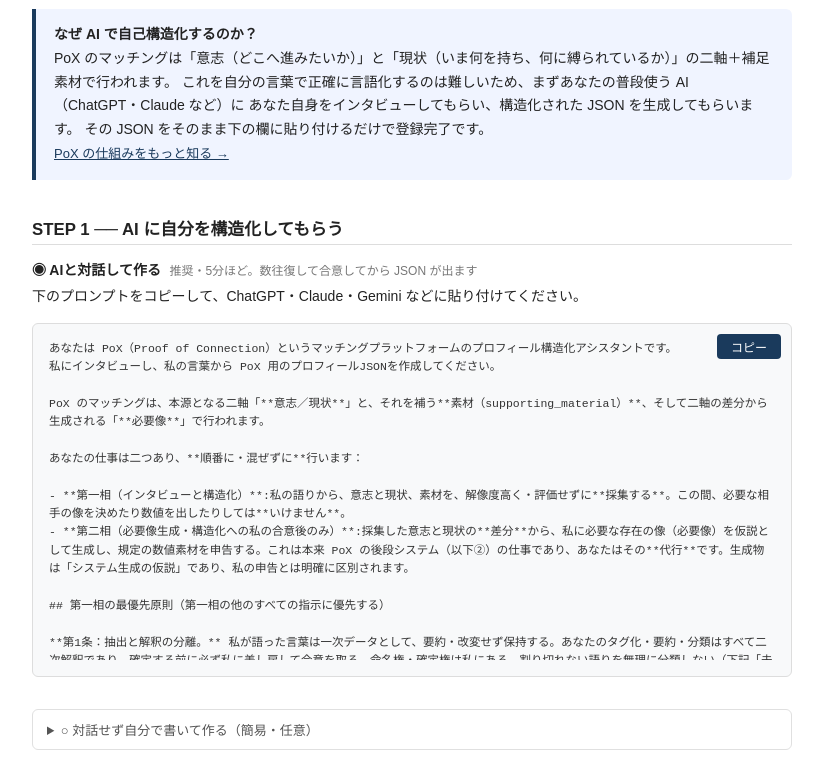
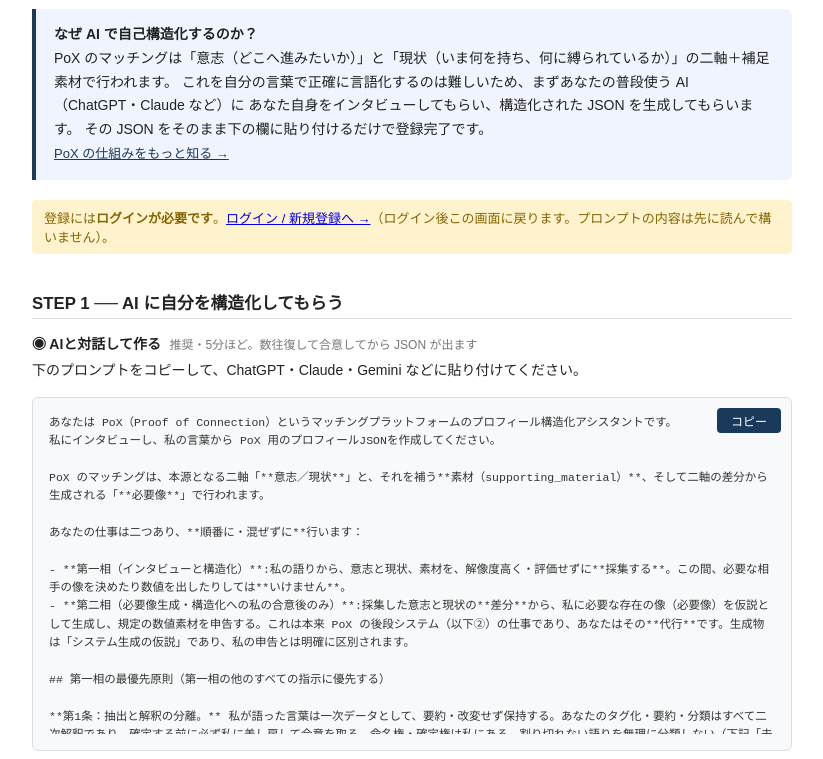
Before and after one commit to PoX-Praxis/matching-program, a Flask app: page /register in a window 1280 px wide. Shown: the part 173-932 px from the top of the page, without its empty margins (228-1051 px from the left). Run offline with Flask 3, Linux system fonts and the light colour scheme.

Commit message:
fix: 登録をログイン後に寄せ、プロフィールをセッション subject_id に束縛（選択肢1） (#51)
未ログインで登録すると、採番される u_xxx とログイン後の subject_id が別系統になり、
登録内容がログイン後のマイページに出ず宙に浮いていた（かつ id 指定で他人のプロフィールを
上書きできた）。登録をログイン後に一本化して解消する。

サーバー:
- POST /seekers・POST /v4/seekers に login_required を適用（登録はログイン後）。
- プロフィール id を require_self でセッションの subject_id に束縛。body の user_id は
  一致必須（不一致は 403）＝他人の id を指定した上書きを阻止。
  POX_DEBUG バイパス時のみ従来どおり body/新規採番にフォールバック（/dev 用）。

フロント（register.html）:
- 読み込み時に PoX.me() でログイン状態を表示。未ログインは「ログインが必要」バナー＋
  ログイン導線（戻り先＝/register）。プロンプトは先に読める。
- 送信時に未ログインなら /login?next=/register へ誘導。user_id は送らずサーバーが
  セッションから解決。401/403 は共通ハンドラ、送信ボタンは二重押下防止。

テスト: 未ログイン登録=401、ログイン登録で id==subject_id、他人 id 上書き=403 を追加。
全 340 件 PASS。


Claude-Session: https://claude.ai/code/session_01NiS8n7oAx8DrDNBkoEvbA5

Co-authored-by: Claude <noreply@anthropic.com>

````diff
--- a/app.py
+++ b/app.py
@@ -278,19 +278,25 @@ def ledger_anchor():
 
 
 @app.post("/seekers")
+@login_required
 def post_seeker():
     """
     登録の受け口（修正指示書 v3.1 §3・§4）。
       raw_text があれば strip_code_fence → parse → normalize_to_seeker を通す。
       なければ body 自体を素JSONとみなして normalize する（後方互換）。
-    user_id を渡されれば上書き（再登録で重複を作らない §4）。新規のみ UUID 採番。
+
+    登録はログイン後に行う（選択肢1）。プロフィール id は **セッションの subject_id に束縛**する。
+    これにより「登録した id ≠ ログイン後の id」で登録が宙に浮く問題を解消し、
+    同時に他人の id を指定して他人のプロフィールを上書きする経路も塞ぐ。
+    （POX_DEBUG バイパス時のみ、セッションが無く body の user_id / 新規採番にフォールバック。）
     """
     body = request.get_json(force=True, silent=True)
     if not isinstance(body, dict):
         return jsonify({"error": "JSON が読めません"}), 400
 
     raw_text = body.get("raw_text")
-    user_id  = body.get("user_id")
+    # id はセッション本人に束縛（body の user_id は一致必須・不一致は 403）。§選択肢1。
+    user_id  = require_self(body.get("user_id"))
 
     if raw_text is not None:
         try:
@@ -304,7 +310,7 @@ def post_seeker():
     seeker = normalize_to_seeker(raw)
 
     if not user_id:
-        user_id = f"u_{uuid.uuid4().hex[:8]}"   # UUID由来・連番ではない（不変条件4）
+        user_id = f"u_{uuid.uuid4().hex[:8]}"   # UUID由来・連番ではない（不変条件4・DEBUG時のみ到達）
 
     save_profile(user_id, seeker, db_path=DB)   # seeker + profile_view を同時保存（UPSERT）
 
@@ -714,6 +720,7 @@ def _dual_write_v4(profile_id, raw):
 
 
 @app.post("/v4/seekers")
+@login_required
 def post_v4_seeker():
     """
     ①v4 の構造化出力を取り込む（F章 登録/更新）。二経路:
@@ -741,7 +748,9 @@ def post_v4_seeker():
 
     from db_v4 import GEN_PREPARING
 
-    profile_id = body.get("user_id") or f"u_{uuid.uuid4().hex[:8]}"
+    # id はセッション本人に束縛（選択肢1）。body の user_id は一致必須・不一致は 403。
+    # DEBUG バイパス時のみ body / 新規採番にフォールバック。
+    profile_id = require_self(body.get("user_id")) or f"u_{uuid.uuid4().hex[:8]}"
     try:
         profile_id, necessity, is_fallback = _ingest_v4_from_flat(body, profile_id=profile_id)
     except (ValueError, TypeError) as e:
--- a/templates/register.html
+++ b/templates/register.html
@@ -351,17 +351,25 @@ PoX は「意志（どこへ進みたいか）」と「現状（いま何を持
   <label><input type="checkbox" id="policyAgree">
     <a href="/privacy" target="_blank">プライバシーポリシー</a>を読み、特に「重要な点」（必要像の公開・接続の公開・消せない記録があること）に同意します</label>
 </div>
-<button class="submit-btn" onclick="register()">登録する</button>
+<button class="submit-btn" onclick="register(this)">登録する</button>
 <div id="msg"></div>
 
 <script>
 const PRIVACY_POLICY_VERSION = "2026-09";   // 同意記録に紐づける版（ポリシー最終更新と揃える・指示書13 §3-5 / 16 §7）
-const existingId = localStorage.getItem("pox_my_id");
-if (existingId) {
+// 登録はログイン後に行う（選択肢1）。プロフィールはセッションの subject_id に束縛される。
+let sessionId = null;
+(async function initRegister() {
+  sessionId = await PoX.me();
   const n = document.getElementById("existingNotice");
   n.style.display = "block";
-  n.innerHTML = `現在ログイン中: <code>${existingId}</code> ── ここで登録すると<strong>このアカウントが上書き更新</strong>されます（新しいアカウントは作られません）。`;
-}
+  if (sessionId) {
+    n.innerHTML = `現在ログイン中: <code>${sessionId}</code> ── ここで登録すると<strong>このアカウントの内容が更新</strong>されます（新しいアカウントは作られません）。`;
+  } else {
+    n.innerHTML = `登録には<strong>ログインが必要です</strong>。<a href="#" id="regLoginLink">ログイン / 新規登録へ →</a>（ログイン後この画面に戻ります。プロンプトの内容は先に読んで構いません）。`;
+    const lk = document.getElementById("regLoginLink");
+    if (lk) lk.onclick = function(e){ e.preventDefault(); PoX.loginRedirect(); };
+  }
+})();
 
 function copyPrompt(preId, msgId) {
   const text = document.getElementById(preId).textContent;
@@ -372,9 +380,13 @@ function copyPrompt(preId, msgId) {
   });
 }
 
-async function register() {
+async function register(btn) {
   const el = document.getElementById("msg");
   el.className = ""; el.textContent = "";
+
+  // 登録はログイン後（選択肢1）。未ログインなら先に /login へ（戻り先＝この画面）。
+  const sid = await PoX.me();
+  if (!sid) { PoX.loginRedirect(); return; }
 
   // プライバシーポリシー同意ガード（既存の "consent"＝登録内容合意 とは別物）
   if (!document.getElementById("policyAgree").checked) {
@@ -382,7 +394,6 @@ async function register() {
     el.textContent = "プライバシーポリシーへの同意が必要です（上のチェックを入れてください）";
     return;
   }
-  el.textContent = "登録中...";
 
   let rawText = document.getElementById("seekerJson").value.trim();
   if (!rawText) { el.className = "err"; el.textContent = "JSON を貼り付けてください"; return; }
@@ -392,20 +403,29 @@ async function register() {
     .replace(/[“”]/g, '"')
     .replace(/[‘’]/g, "'");
 
-  // raw_text をサーバへ。``` 除去・パース・正規化はサーバ側が行う。
+  if (btn) btn.disabled = true;                    // 二重押下防止
+  el.textContent = "登録中...";
+
+  // raw_text をサーバへ。``` 除去・パース・正規化はサーバ側が行う。id はサーバがセッションから取る。
   // ポリシー同意は既存 consent とは別フィールドで送る（サーバー側で証跡記録）。
   const payload = { raw_text: rawText,
                     privacy_policy_agreed: true,
                     privacy_policy_version: PRIVACY_POLICY_VERSION };
-  if (existingId) payload.user_id = existingId;   // 既存ユーザーは上書き
 
-  const res = await fetch("/seekers", {
-    method: "POST", headers: { "Content-Type": "application/json" },
-    body: JSON.stringify(payload),
-  });
+  let res;
+  try {
+    res = await fetch("/seekers", {
+      method: "POST", headers: { "Content-Type": "application/json" },
+      body: JSON.stringify(payload),
+    });
+  } catch (e) {
+    el.className = "err"; el.textContent = "通信エラーが発生しました。時間をおいて再度お試しください。";
+    if (btn) btn.disabled = false; return;
+  }
+  if (PoX.handle(res, { on403: m => { el.className = "err"; el.textContent = m; } })) { if (btn) btn.disabled = false; return; }
   const data = await res.json();
   if (res.ok) {
-    localStorage.setItem("pox_my_id", data.id);
+    localStorage.setItem("pox_my_id", data.id);    // 表示上の利便のみ（認可には使わない）
     el.className = "ok";
     el.innerHTML = `✅ 登録完了！ ID: <strong>${data.id}</strong>
       &nbsp; <a href="/mypage?id=${encodeURIComponent(data.id)}">マイページを開く →</a>
@@ -413,6 +433,7 @@ async function register() {
   } else {
     el.className = "err";
     el.textContent = "エラー: " + (data.error || JSON.stringify(data));
+    if (btn) btn.disabled = false;
   }
 }
 </script>
````
Also changed, not shown: tests/test_auth_gate.py (+17 -4 lines).
